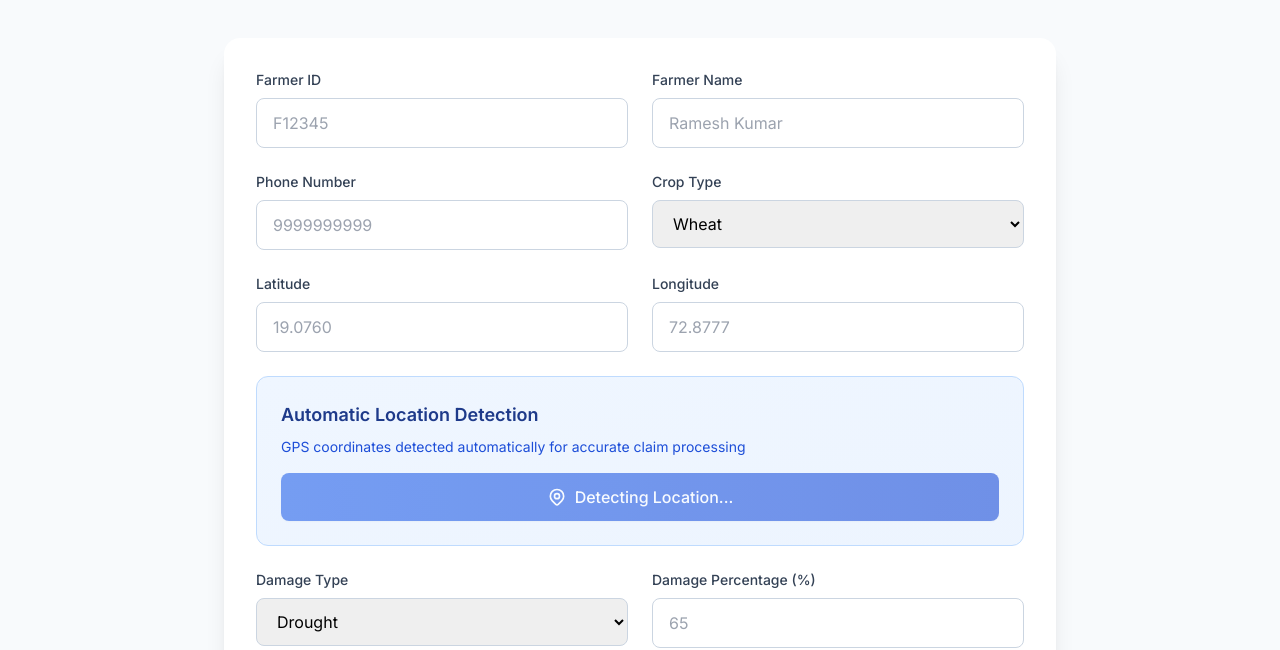
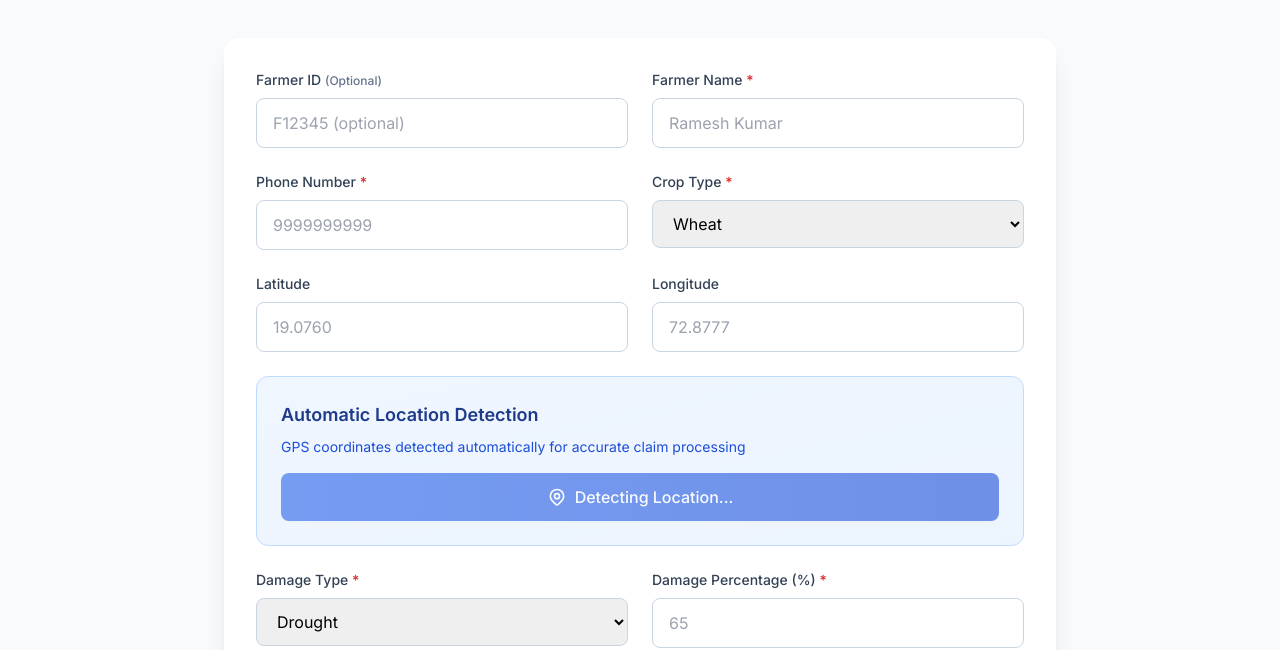
Before and after one commit to muzammil730/VeriCrop-FinBrige, a Next.js app in the folder frontend/: page /claim-submission in a window 1280 px wide. Shown: the part 295-945 px from the top of the page. Built offline with nearby package versions, Linux system fonts and the light colour scheme; no server answers.

Commit message:
fix: Make Farmer ID optional and add required field indicators - Farmer ID is now optional (not in demo cheat sheet) - Added red asterisks for required fields - Updated validation to not require Farmer ID - Updated demo cheat sheet with correct field list

```diff
--- a/frontend/app/claim-submission/page.tsx
+++ b/frontend/app/claim-submission/page.tsx
@@ -110,17 +110,21 @@ export default function ClaimSubmission() {
             {/* Farmer Info */}
             <div className="grid sm:grid-cols-2 gap-6">
               <div>
-                <label className="block text-sm font-medium text-slate-700 mb-2">Farmer ID</label>
+                <label className="block text-sm font-medium text-slate-700 mb-2">
+                  Farmer ID <span className="text-slate-500 text-xs">(Optional)</span>
+                </label>
                 <input
                   type="text"
                   value={formData.farmerId}
                   onChange={(e) => setFormData({ ...formData, farmerId: e.target.value })}
-                  placeholder="F12345"
+                  placeholder="F12345 (optional)"
                   className="w-full px-4 py-3 border border-slate-300 rounded-lg focus:ring-2 focus:ring-emerald-500 focus:border-emerald-500 outline-none transition-all"
                 />
               </div>
               <div>
-                <label className="block text-sm font-medium text-slate-700 mb-2">Farmer Name</label>
+                <label className="block text-sm font-medium text-slate-700 mb-2">
+                  Farmer Name <span className="text-red-600">*</span>
+                </label>
                 <input
                   type="text"
                   value={formData.farmerName}
@@ -134,7 +138,9 @@ export default function ClaimSubmission() {
             {/* Contact & Crop Info */}
             <div className="grid sm:grid-cols-2 gap-6">
               <div>
-                <label className="block text-sm font-medium text-slate-700 mb-2">Phone Number</label>
+                <label className="block text-sm font-medium text-slate-700 mb-2">
+                  Phone Number <span className="text-red-600">*</span>
+                </label>
                 <input
                   type="tel"
                   value={formData.phoneNumber}
@@ -145,7 +151,9 @@ export default function ClaimSubmission() {
                 />
               </div>
               <div>
-                <label className="block text-sm font-medium text-slate-700 mb-2">Crop Type</label>
+                <label className="block text-sm font-medium text-slate-700 mb-2">
+                  Crop Type <span className="text-red-600">*</span>
+                </label>
                 <select
                   value={formData.cropType}
                   onChange={(e) => setFormData({ ...formData, cropType: e.target.value })}
@@ -233,7 +241,9 @@ export default function ClaimSubmission() {
             {/* Damage Info */}
             <div className="grid sm:grid-cols-2 gap-6">
               <div>
-                <label className="block text-sm font-medium text-slate-700 mb-2">Damage Type</label>
+                <label className="block text-sm font-medium text-slate-700 mb-2">
+                  Damage Type <span className="text-red-600">*</span>
+                </label>
                 <select
                   value={formData.damageType}
                   onChange={(e) => setFormData({ ...formData, damageType: e.target.value })}
@@ -247,7 +257,9 @@ export default function ClaimSubmission() {
                 </select>
               </div>
               <div>
-                <label className="block text-sm font-medium text-slate-700 mb-2">Damage Percentage (%)</label>
+                <label className="block text-sm font-medium text-slate-700 mb-2">
+                  Damage Percentage (%) <span className="text-red-600">*</span>
+                </label>
                 <input
                   type="number"
                   min="1"
@@ -262,7 +274,9 @@ export default function ClaimSubmission() {
 
             {/* Financial Info */}
             <div>
-              <label className="block text-sm font-medium text-slate-700 mb-2">Estimated Loss Amount (₹)</label>
+              <label className="block text-sm font-medium text-slate-700 mb-2">
+                Estimated Loss Amount (₹) <span className="text-red-600">*</span>
+              </label>
               <input
                 type="number"
                 value={formData.estimatedDamage}
@@ -355,7 +369,7 @@ export default function ClaimSubmission() {
             {/* Submit Button */}
             <button
               onClick={submitClaim}
-              disabled={loading || !formData.farmerId || !formData.farmerName || !formData.phoneNumber || !formData.estimatedDamage || !videoFile}
+              disabled={loading || !formData.farmerName || !formData.phoneNumber || !formData.estimatedDamage || !videoFile}
               className="w-full py-4 bg-gradient-to-r from-emerald-600 to-emerald-700 hover:from-emerald-700 hover:to-emerald-800 text-white font-semibold rounded-lg shadow-md hover:shadow-lg transition-all duration-200 disabled:opacity-60 disabled:cursor-not-allowed flex items-center justify-center gap-2"
             >
               {loading ? (
```
Also changed, not shown: 1 other file (tests, documents, lock files or other folders).
